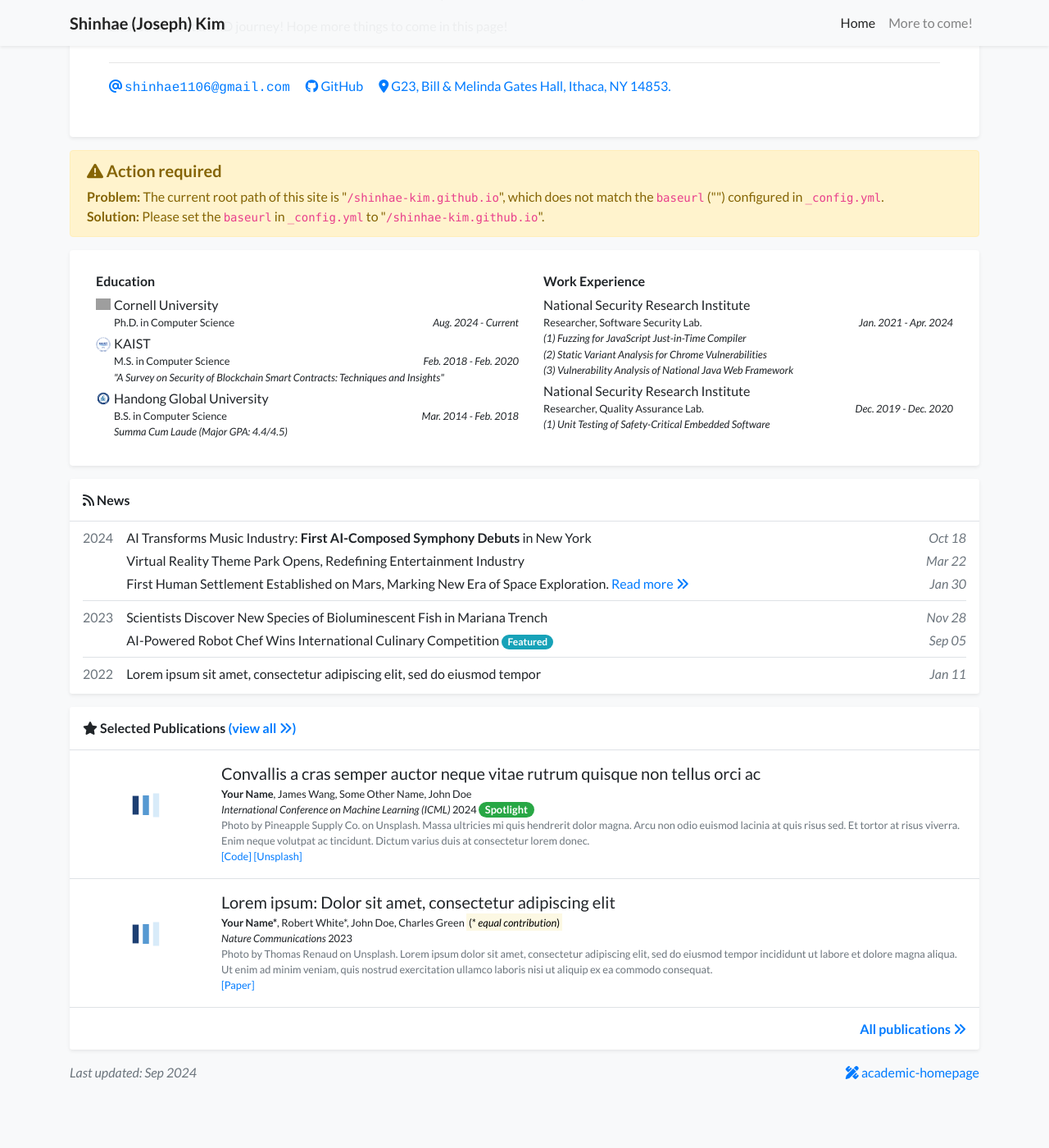
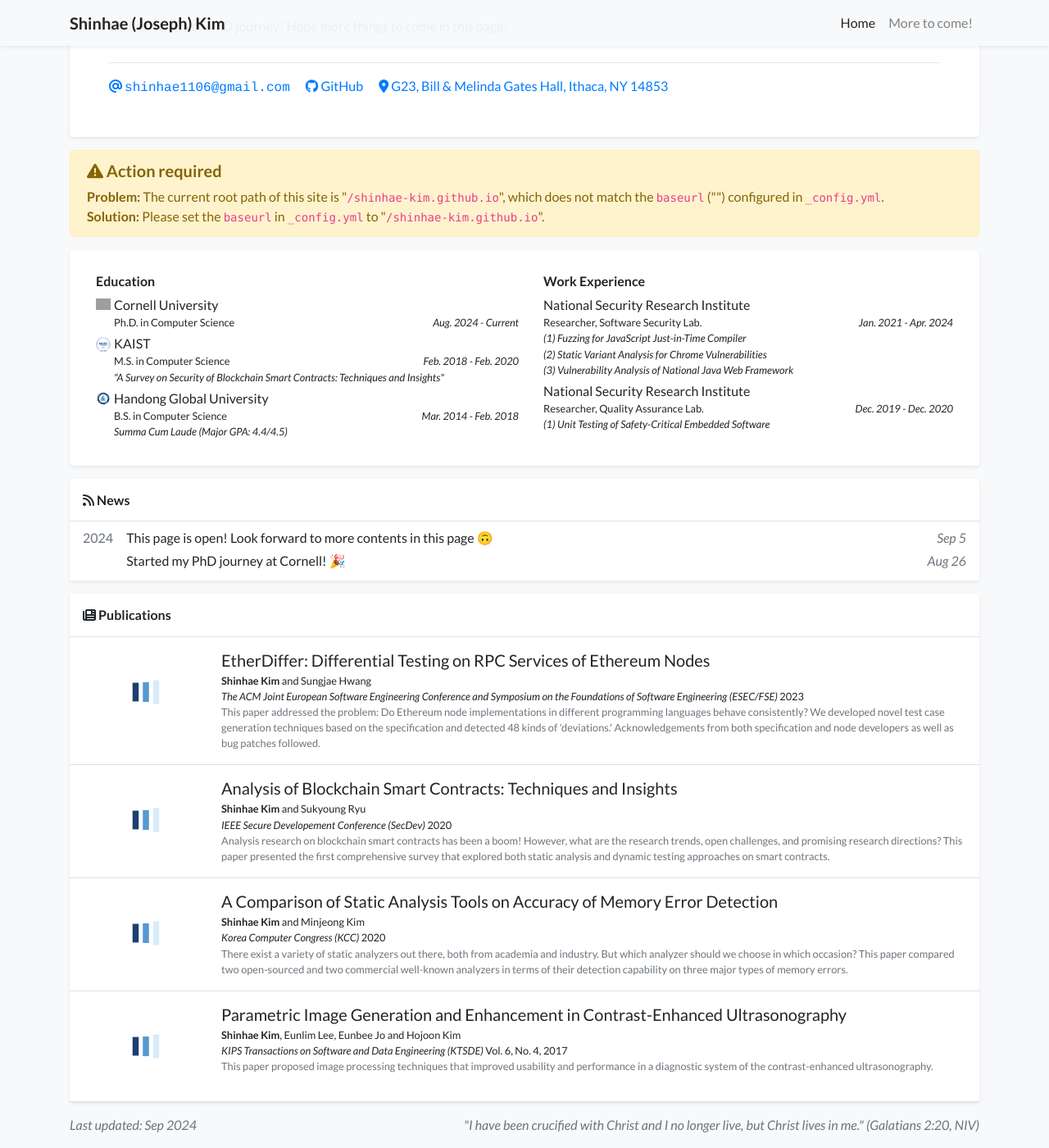
Before and after one commit to shinhae-kim/shinhae-kim.github.io, a Jekyll site: the page index.html, which Jekyll copies as it is, in a window 1280 px wide and 1400 px high, scrolled down 396 px. Shown: the whole window at 82% size. Built offline with Jekyll 4.4.1, drawn with Linux system fonts in a browser that asks for light colours; a style sheet for code colours, icons or effects is not loaded; before the commit the page ends 1732 px from its top, so only the background shows below that; grey boxes are pictures that could not be loaded.

Commit message:
revised index.html

```diff
--- a/index.html
+++ b/index.html
@@ -99,7 +99,7 @@ Excited to start a PhD journey! Hope more things to come in this page!
                         </a>
 
 			<a class="pr-3 no-break" href="https://www.google.com/maps/place/Bill+and+Melinda+Gates+Hall,+Campus+Rd,+Ithaca,+NY+14853/data=!4m2!3m1!1s0x89d0818b5e28d461:0xe842d068f045d7a4?sa=X&ved=1t:242&ictx=111">
-                            <i class="fas fa-location-dot"></i> G23, Bill & Melinda Gates Hall, Ithaca, NY 14853.
+                            <i class="fas fa-location-dot"></i> G23, Bill & Melinda Gates Hall, Ithaca, NY 14853
                         </a>
                     </div>
                 </div>
@@ -265,51 +265,14 @@ document.querySelectorAll(".root-path-text").forEach(function(element){
             <div class="media-body">
 
                 <div class="my-1 d-flex">
-                    <div>AI Transforms Music Industry: <strong>First AI-Composed Symphony Debuts</strong> in New York</div>
-                    <div class="ml-auto mt-auto text-muted no-break"><i>Oct 18</i></div>
+                    <div>This page is open! Look forward to more contents in this page &#128579;</div>
+                    <div class="ml-auto mt-auto text-muted no-break"><i>Sep 5</i></div>
                 </div>
 
                 <div class="my-1 d-flex">
-                    <div>Virtual Reality Theme Park Opens, Redefining Entertainment Industry</div>
-                    <div class="ml-auto mt-auto text-muted no-break"><i>Mar 22</i></div>
+                    <div>Started my PhD journey at Cornell! &#127881;</div>
+                    <div class="ml-auto mt-auto text-muted no-break"><i>Aug 26</i></div>
                 </div>
-
-                <div class="my-1 d-flex">
-                    <div>First Human Settlement Established on Mars, Marking New Era of Space Exploration. <a href="https://google.com" target="_blank">Read more <i class="fas fa-angle-double-right"></i></a></div>
-                    <div class="ml-auto mt-auto text-muted no-break"><i>Jan 30</i></div>
-                </div>
-
-            </div>
-        </div>
-
-        <div class="media py-1 border-top border-gray">
-
-            <div class="mr-3 text-muted my-1">2023</div>
-            <div class="media-body">
-
-                <div class="my-1 d-flex">
-                    <div>Scientists Discover New Species of Bioluminescent Fish in Mariana Trench</div>
-                    <div class="ml-auto mt-auto text-muted no-break"><i>Nov 28</i></div>
-                </div>
-
-                <div class="my-1 d-flex">
-                    <div>AI-Powered Robot Chef Wins International Culinary Competition <span class="badge badge-pill badge-info">Featured</span></div>
-                    <div class="ml-auto mt-auto text-muted no-break"><i>Sep 05</i></div>
-                </div>
-
-            </div>
-        </div>
-
-        <div class="media py-1 border-top border-gray">
-
-            <div class="mr-3 text-muted my-1">2022</div>
-            <div class="media-body">
-
-                <div class="my-1 d-flex">
-                    <div>Lorem ipsum sit amet, consectetur adipiscing elit, sed do eiusmod tempor</div>
-                    <div class="ml-auto mt-auto text-muted no-break"><i>Jan 11</i></div>
-                </div>
-
             </div>
         </div>
 
@@ -324,59 +287,19 @@ document.querySelectorAll(".root-path-text").forEach(function(element){
 
 <div class="my-3 p-0 bg-white shadow-sm rounded-sm">
     <h6 class="border-bottom border-gray p-3 mb-0">
-        <i class="fas fa-star"></i> Selected Publications
-        <a href="/publications">(view all <i class="fas fa-angle-double-right"></i>)</a>
+        <i class="fas fa-newspaper"></i> Publications
     </h6>
 
 
 <div class="d-none d-md-block">
     <div class="row no-gutters border-bottom border-gray"><div class="col-md-3 col-xl-2 mb-md-0 p-md-3">
-            <img data-src="/assets/images/covers/cover3.jpg" alt="Convallis a cras semper auctor neque vitae rutrum quisque non tellus orci ac" class="lazy w-100 rounded-sm" src="/assets/images/empty_300x200.png">
+            <img data-src="/assets/images/covers/paper4.png" alt="fse23" class="lazy w-100 rounded-sm" src="/assets/images/empty_300x200.png">
         </div>
-        <div class="col-md-9 col-xl-10 p-3 pl-md-0"><h5 class="mt-0 mb-1 font-weight-normal">Convallis a cras semper auctor neque vitae rutrum quisque non tellus orci ac</h5>
+        <div class="col-md-9 col-xl-10 p-3 pl-md-0"><h5 class="mt-0 mb-1 font-weight-normal">EtherDiffer: Differential Testing on RPC Services of Ethereum Nodes</h5>
             <p class="mt-0 mb-0 small"><span class="text-body">
-            <strong>Your Name</strong>, </span><a class="text-body" target="_blank" href="https://www.google.com/?q=James+Wang">James Wang</a>, <span class="text-body">
-            Some Other Name, </span><a class="text-body" target="_blank" href="https://www.google.com/?q=John+Doe">John Doe</a></p>
-            <p class="mt-0 mb-0 small"><i>International Conference on Machine Learning (ICML)</i> 2024  <span class="badge badge-pill badge-publication badge-success">Spotlight</span></p>
-            <p class="mt-0 mb-0 small text-muted">Photo by Pineapple Supply Co. on Unsplash. Massa ultricies mi quis hendrerit dolor magna. Arcu non odio euismod lacinia at quis risus sed. Et tortor at risus viverra. Enim neque volutpat ac tincidunt. Dictum varius duis at consectetur lorem donec.</p>
-
-            <p class="small pb-0 mb-0 lh-125 text-muted abstract-links">
-
-
-                <a target="_blank" href="https://github.com/luost26/academic-homepage">[Code]</a>
-
-
-
-                <a target="_blank" href="https://unsplash.com/photos/sliced-in-half-pineapple--_PLJZmHZzk">[Unsplash]</a>
-
-
-            </p>
-
-        </div>
-    </div>
-</div>
-
-<div class="card w-100 d-md-none border-top-0 border-right-0 border-left-0 rounded-0" style="overflow-y: scroll;"><img data-src="/assets/images/covers/cover3.jpg" alt="Convallis a cras semper auctor neque vitae rutrum quisque non tellus orci ac" class="lazy card-img w-100" src="/assets/images/empty_300x200.png"><div class="card-img-overlay d-flex align-items-start flex-column" style="background-color: rgba(255, 255, 255, 0.85);">
-        <div class="mb-auto"></div>
-        <div>
-            <h5 class="mt-0 mb-1 font-weight-normal">Convallis a cras semper auctor neque vitae rutrum quisque non tellus orci ac</h5>
-            <p class="mt-0 mb-0 small"><span class="text-body">
-            <strong>Your Name</strong>, </span><a class="text-body" target="_blank" href="https://www.google.com/?q=James+Wang">James Wang</a>, <span class="text-body">
-            Some Other Name, </span><a class="text-body" target="_blank" href="https://www.google.com/?q=John+Doe">John Doe</a></p>
-            <p class="mt-0 mb-0 small"><i>International Conference on Machine Learning (ICML)</i> 2024  <span class="badge badge-pill badge-publication badge-success">Spotlight</span></p>
-            <p class="mt-0 mb-0 small text-muted d-none d-sm-block">Photo by Pineapple Supply Co. on Unsplash. Massa ultricies mi quis hendrerit dolor magna. Arcu non odio euismod lacinia at quis risus sed. Et tortor at risus viverra. Enim neque volutpat ac tincidunt. Dictum varius duis at consectetur lorem donec.</p>
-
-            <p class="small pb-0 mb-0 lh-125 text-muted abstract-links">
-
-
-                <a target="_blank" href="https://github.com/luost26/academic-homepage">[Code]</a>
-
-
-
-                <a target="_blank" href="https://unsplash.com/photos/sliced-in-half-pineapple--_PLJZmHZzk">[Unsplash]</a>
-
-
-            </p>
+            <strong>Shinhae Kim</strong> and <span class="text-body"> Sungjae Hwang </span></p>
+            <p class="mt-0 mb-0 small"><i>The ACM Joint European Software Engineering Conference and Symposium on the Foundations of Software Engineering (ESEC/FSE)</i> 2023</p>
+            <p class="mt-0 mb-0 small text-muted">This paper addressed the problem: Do Ethereum node implementations in different programming languages behave consistently? We developed novel test case generation techniques based on the specification and detected 48 kinds of 'deviations.' Acknowledgements from both specification and node developers as well as bug patches followed.</p>
         </div>
     </div>
 </div>
@@ -384,51 +307,46 @@ document.querySelectorAll(".root-path-text").forEach(function(element){
 
 <div class="d-none d-md-block">
     <div class="row no-gutters border-bottom border-gray"><div class="col-md-3 col-xl-2 mb-md-0 p-md-3">
-            <img data-src="/assets/images/covers/cover1.jpg" alt="Lorem ipsum: Dolor sit amet, consectetur adipiscing elit" class="lazy w-100 rounded-sm" src="/assets/images/empty_300x200.png">
+            <img data-src="/assets/images/covers/paper3.png" alt="secdev20" class="lazy w-100 rounded-sm" src="/assets/images/empty_300x200.png">
         </div>
-        <div class="col-md-9 col-xl-10 p-3 pl-md-0"><h5 class="mt-0 mb-1 font-weight-normal">Lorem ipsum: Dolor sit amet, consectetur adipiscing elit</h5>
+        <div class="col-md-9 col-xl-10 p-3 pl-md-0"><h5 class="mt-0 mb-1 font-weight-normal">Analysis of Blockchain Smart Contracts: Techniques and Insights</h5>
             <p class="mt-0 mb-0 small"><span class="text-body">
-            <strong>Your Name*</strong>, </span><a class="text-body" target="_blank" href="https://www.google.com/?q=Robert+White">Robert White*</a>, <a class="text-body" target="_blank" href="https://www.google.com/?q=John+Doe">John Doe</a>, <a class="text-body" target="_blank" href="https://www.google.com/?q=Charles+Green+Stanford">Charles Green</a>
-<mark>(* <i> equal contribution</i>)</mark></p>
-            <p class="mt-0 mb-0 small"><i>Nature Communications</i> 2023 </p>
-            <p class="mt-0 mb-0 small text-muted">Photo by Thomas Renaud on Unsplash. Lorem ipsum dolor sit amet, consectetur adipiscing elit, sed do eiusmod tempor incididunt ut labore et dolore magna aliqua. Ut enim ad minim veniam, quis nostrud exercitation ullamco laboris nisi ut aliquip ex ea commodo consequat.</p>
-
-            <p class="small pb-0 mb-0 lh-125 text-muted abstract-links">
-
-
-                <a target="_blank" href="https://www.cell.com">[Paper]</a>
-
-
-            </p>
-
+            <strong>Shinhae Kim</strong> and <span class="text-body"> Sukyoung Ryu </span></p>
+            <p class="mt-0 mb-0 small"><i>IEEE Secure Developement Conference (SecDev) </i> 2020 </p>
+            <p class="mt-0 mb-0 small text-muted">Analysis research on blockchain smart contracts has been a boom! However, what are the research trends, open challenges, and promising research directions? This paper presented the first comprehensive survey that explored both static analysis and dynamic testing approaches on smart contracts.</p>
         </div>
     </div>
 </div>
 
-<div class="card w-100 d-md-none border-top-0 border-right-0 border-left-0 rounded-0" style="overflow-y: scroll;"><img data-src="/assets/images/covers/cover1.jpg" alt="Lorem ipsum: Dolor sit amet, consectetur adipiscing elit" class="lazy card-img w-100" src="/assets/images/empty_300x200.png"><div class="card-img-overlay d-flex align-items-start flex-column" style="background-color: rgba(255, 255, 255, 0.85);">
-        <div class="mb-auto"></div>
-        <div>
-            <h5 class="mt-0 mb-1 font-weight-normal">Lorem ipsum: Dolor sit amet, consectetur adipiscing elit</h5>
+
+<div class="d-none d-md-block">
+    <div class="row no-gutters border-bottom border-gray"><div class="col-md-3 col-xl-2 mb-md-0 p-md-3">
+            <img data-src="/assets/images/covers/paper2.png" alt="kcc20" class="lazy w-100 rounded-sm" src="/assets/images/empty_300x200.png">
+        </div>
+        <div class="col-md-9 col-xl-10 p-3 pl-md-0"><h5 class="mt-0 mb-1 font-weight-normal">A Comparison of Static Analysis Tools on Accuracy of Memory Error Detection</h5>
             <p class="mt-0 mb-0 small"><span class="text-body">
-            <strong>Your Name*</strong>, </span><a class="text-body" target="_blank" href="https://www.google.com/?q=Robert+White">Robert White*</a>, <a class="text-body" target="_blank" href="https://www.google.com/?q=John+Doe">John Doe</a>, <a class="text-body" target="_blank" href="https://www.google.com/?q=Charles+Green+Stanford">Charles Green</a>
-<mark>(* <i> equal contribution</i>)</mark></p>
-            <p class="mt-0 mb-0 small"><i>Nature Communications</i> 2023 </p>
-            <p class="mt-0 mb-0 small text-muted d-none d-sm-block">Photo by Thomas Renaud on Unsplash. Lorem ipsum dolor sit amet, consectetur adipiscing elit, sed do eiusmod tempor incididunt ut labore et dolore magna aliqua. Ut enim ad minim veniam, quis nostrud exercitation ullamco laboris nisi ut aliquip ex ea commodo consequat.</p>
-
-            <p class="small pb-0 mb-0 lh-125 text-muted abstract-links">
-
-
-                <a target="_blank" href="https://www.cell.com">[Paper]</a>
-
-
-            </p>
+            <strong>Shinhae Kim</strong> and <span class="text-body"> Minjeong Kim </span></p>
+            <p class="mt-0 mb-0 small"><i>Korea Computer Congress (KCC) </i> 2020 </p>
+            <p class="mt-0 mb-0 small text-muted">There exist a variety of static analyzers out there, both from academia and industry. But which analyzer should we choose in which occasion? This paper compared two open-sourced and two commercial well-known analyzers in terms of their detection capability on three major types of memory errors.</p>
         </div>
     </div>
 </div>
 
-    <h6 class="d-block p-3 mt-0 text-right">
-        <a href="/publications">All publications <i class="fas fa-angle-double-right"></i></a>
-    </h6>
+
+<div class="d-none d-md-block">
+    <div class="row no-gutters border-bottom border-gray"><div class="col-md-3 col-xl-2 mb-md-0 p-md-3">
+            <img data-src="/assets/images/covers/paper1.png" alt="ktsde17" class="lazy w-100 rounded-sm" src="/assets/images/empty_300x200.png">
+        </div>
+        <div class="col-md-9 col-xl-10 p-3 pl-md-0"><h5 class="mt-0 mb-1 font-weight-normal">Parametric Image Generation and Enhancement in Contrast-Enhanced Ultrasonography</h5>
+            <p class="mt-0 mb-0 small"><span class="text-body">
+            <strong>Shinhae Kim</strong>, <span class="text-body"> Eunlim Lee</span>, <span class="text-body"> Eunbee Jo</span> and <span class="text-body"> Hojoon Kim </span></p>
+            <p class="mt-0 mb-0 small"><i>KIPS Transactions on Software and Data Engineering (KTSDE)</i> Vol. 6, No. 4, 2017 </p>
+            <p class="mt-0 mb-0 small text-muted">This paper proposed image processing techniques that improved usability and performance in a diagnostic system of the contrast-enhanced ultrasonography.</p>
+        </div>
+    </div>
+</div>
+
+
 </div>
 
 
@@ -438,14 +356,14 @@ document.querySelectorAll(".root-path-text").forEach(function(element){
     <footer class="footer">
     <div class="container">
         <div class="row my-3">
-            <div class="col-6">
+            <div class="col-3">
                 <div class="text-muted">
                     <i>Last updated: Sep 2024</i>
                 </div>
             </div>
-            <div class="col-6">
+            <div class="col-9">
                 <div class="text-right text-muted">
-                    <a href="https://github.com/luost26/academic-homepage" target="_blank"><i class="fas fa-pencil-ruler"></i> academic-homepage</a>
+		<i> "I have been crucified with Christ and I no longer live, but Christ lives in me." (Galatians 2:20, NIV) </i>
                 </div>
             </div>
         </div>
```
